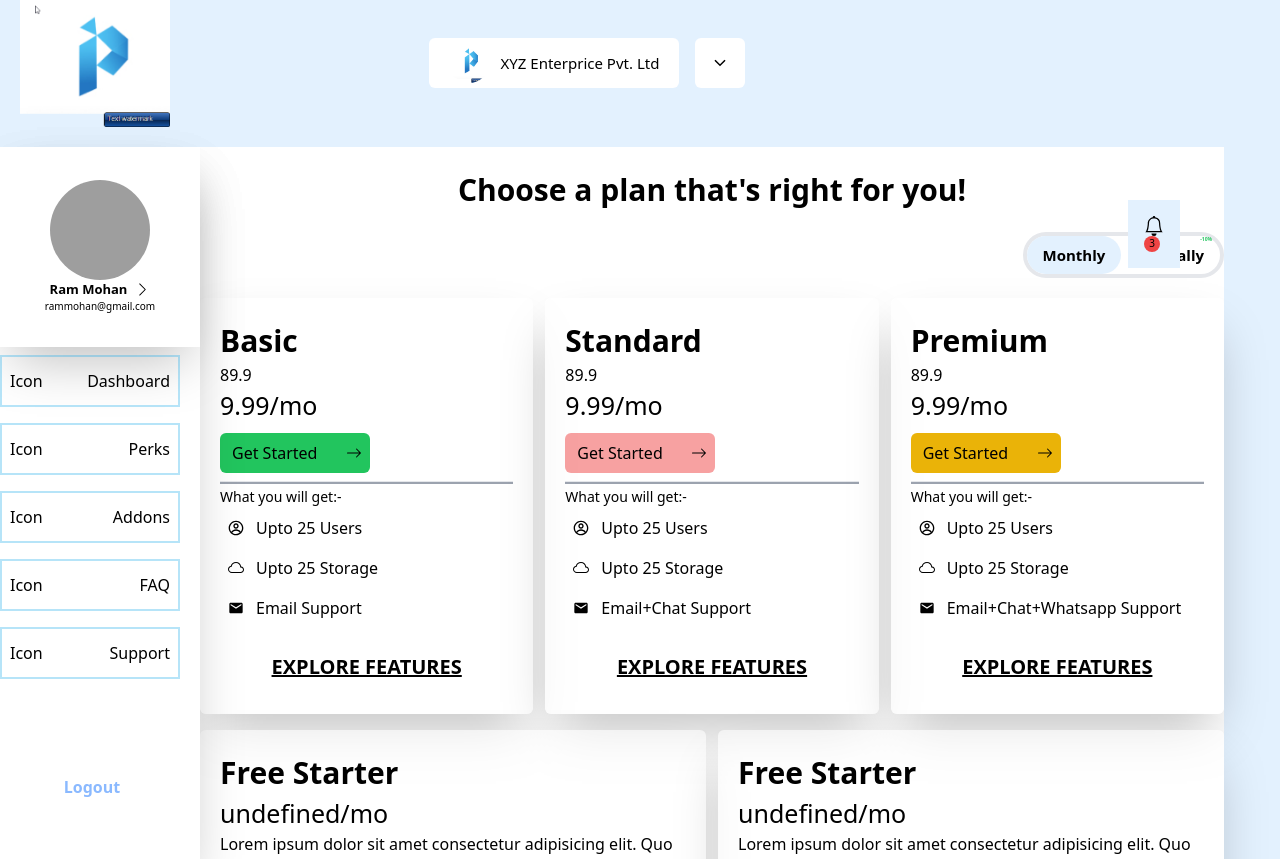
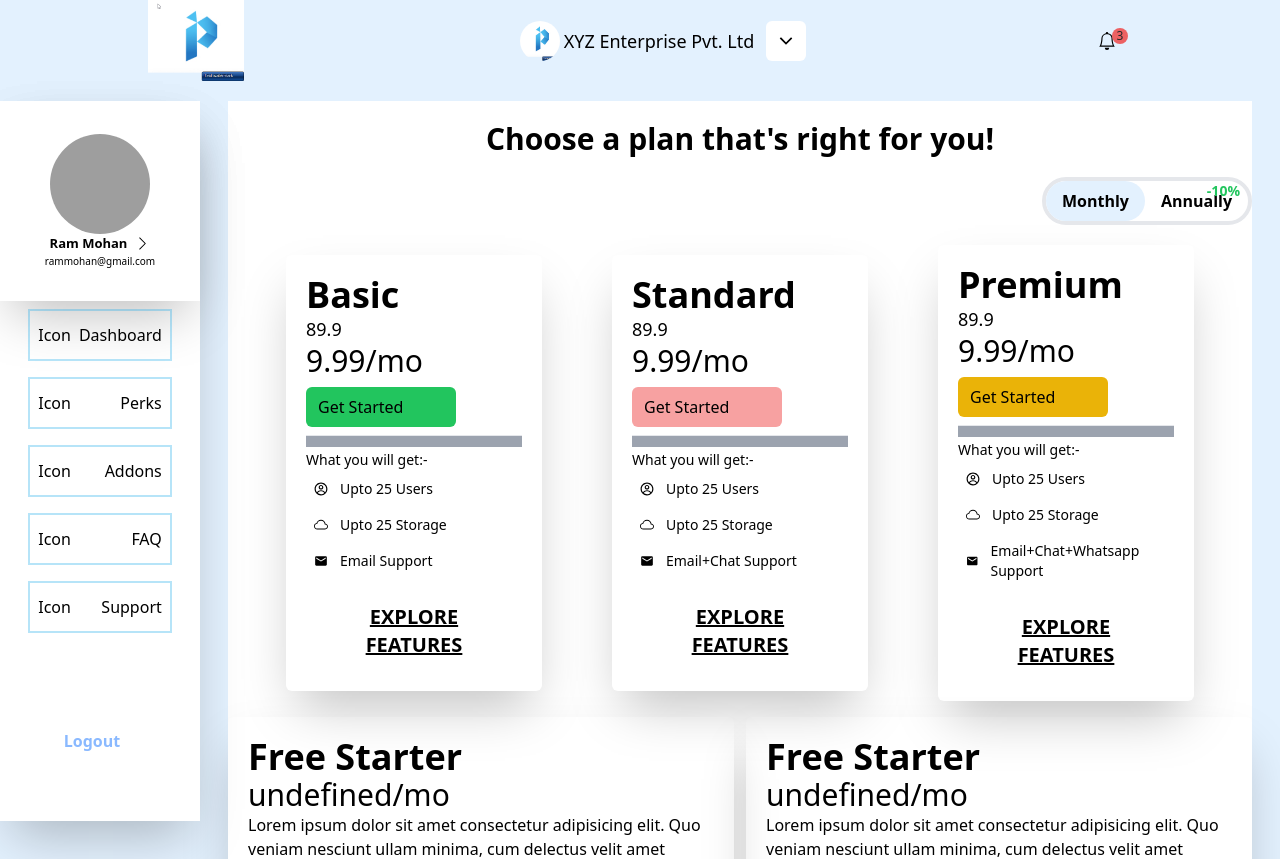
Before and after one commit to MuhammadShakkeer2030/UI-Exemplar, a React (Vite) app: page / in a window 1280 px wide. Shown: the top 859 px of the page. Built offline with nearby package versions, Linux system fonts and the light colour scheme; grey boxes are pictures that could not be loaded; some icons are missing.

Commit message:
Moblie repsonssive fixed

```diff
--- a/src/components/Header.tsx
+++ b/src/components/Header.tsx
@@ -8,32 +8,55 @@ interface HeaderProps {
 
 export const Header: React.FC<HeaderProps> = ({ toggleMenu }) => {
     return (
-        <header className="flex justify-center md:justify-between items-center md:px-5  w-[80%]">
+        // <header className="flex justify-center md:justify-between items-center md:px-5  w-[80%]">
 
-            <img src="/imgs/logo.png" alt="logo" className=" w-[100px] md:w-[150px] " />
+        //     <img src="/imgs/logo.png" alt="logo" className=" w-[100px] md:w-[150px] " />
 
-            {/* dropdown menu */}
-            <div className="flex gap-2 md:gap-4">
-                <div className="w-[150px] md:w-[250px] h-[50px] bg-white rounded-md flex gap-3 items-center justify-center">
-                    <img src="/imgs/logo.png" alt="logo" className="rounded-full w-[40px] h-[40px]" />
-                    <h5 className="text-[10px] md:text-[15px]">XYZ Enterprice Pvt. Ltd</h5>
+        //     {/* dropdown menu */}
+        //     <div className="flex gap-2 md:gap-4">
+        //         <div className="w-[150px] md:w-[250px] h-[50px] bg-white rounded-md flex gap-3 items-center justify-center">
+        //             <img src="/imgs/logo.png" alt="logo" className="rounded-full w-[40px] h-[40px]" />
+        //             <h5 className="text-xs md:text-[15px] lg:text-lg">XYZ Enterprice Pvt. Ltd</h5>
+        //         </div>
+        //         <div className="w-[50px] h-[50px] flex items-center justify-center bg-white rounded-md cursor-pointer">
+        //             <IoChevronDownSharp />
+        //         </div>
+        //     </div>
+
+        //     <div className="flex">
+        //         <button className="static lg:absolute top-[200px] right-[100px] z-50 group p-4 bg-primary">
+        //             <BsBell className="text-[20px] " />
+        //             <div className="w-4 h-4 rounded-full bg-red-500 text-[10px] group-hover:animate-pulse">3</div>
+        //         </button>
+        //         <button className="text-[50px] md:hidden" onClick={toggleMenu}><IoIosMenu /></button>
+        //     </div>
+        // </header>
+        <header className="flex justify-between items-center px-5 w-[80%] mx-auto">
+            {/* Logo */}
+            <img src="/imgs/logo.png" alt="Logo" className="w-16 md:w-24" />
+
+            {/* Company Name */}
+            <div className="hidden md:flex gap-3 items-center">
+                <div className="flex items-center gap-1">
+                    <img src="/imgs/logo.png" alt="Company Logo" className="w-10 h-10 rounded-full" />
+                    <h5 className="text-sm md:text-lg">XYZ Enterprise Pvt. Ltd</h5>
                 </div>
-                <div className="w-[50px] h-[50px] flex items-center justify-center bg-white rounded-md cursor-pointer">
-                    <IoChevronDownSharp />
+                <div className="w-10 h-10 flex items-center justify-center bg-white rounded-md cursor-pointer">
+                    <IoChevronDownSharp className="text-lg" />
                 </div>
             </div>
 
-            {/*     position: absolute;
-    top: 200px;
-    right: 100px;
-    z-index: 99; */}
-            <div className="flex">
-                <button className="static lg:absolute top-[200px] right-[100px] z-50 group p-4 bg-primary">
-                    <BsBell className="text-[20px] " />
-                    <div className="w-4 h-4 rounded-full bg-red-500 text-[10px] group-hover:animate-pulse">3</div>
+            {/* Notification Icon & Toggle Menu */}
+            <div className="flex items-center">
+                <button className="relative group p-4 bg-primary">
+                    <BsBell className="text-lg" />
+                    <div className="w-4 h-4 rounded-full bg-red-500 text-xs absolute top-3 right-1  group-hover:block animate-pulse">3</div>
                 </button>
-                <button className="text-[50px] md:hidden" onClick={toggleMenu}><IoIosMenu /></button>
+                <button className="text-3xl lg:hidden" onClick={toggleMenu}>
+                    <IoIosMenu />
+                </button>
             </div>
         </header>
+
     )
 }
--- a/src/components/Hero.tsx
+++ b/src/components/Hero.tsx
@@ -3,26 +3,52 @@ import { PlanCard } from "./PlanCard";
 
 export function Hero() {
     return (
-        <div className="w-full md:w-[80%] h-auto bg-white">
-            <div className="w-[350px] md:w-auto py-5 m-auto ">
-                <h3 className="text-[30px] font-bold text-center mb-4 md:mb-0">Choose a plan that's right for you!</h3>
-            </div>
+        // <div className="w-full md:w-[80%] h-auto bg-white">
+        //     <div className="w-[350px] md:w-auto py-5 m-auto ">
+        //         <h3 className="text-[30px] font-bold text-center mb-4 md:mb-0">Choose a plan that's right for you!</h3>
+        //     </div>
 
-            <div className="flex justify-end ">
-                {/* slide button */}
-                <div className="border-4 rounded-full">
-                    <button className=" bg-primary px-4 py-2 rounded-full font-semibold text-[10px] md:text-[15px]">Monthly</button><button className="  px-4 py-2 rounded-full relative font-semibold text-[10px] md:text-[15px]">Annually <span className="text-green-500 tex-[3px] md:text-[5px] absolute top-0 right-2">-10%</span> </button>
-                </div>
-            </div>
-            <div className="flex flex-col md:flex-row justify-evenly items-center gap-3 mt-5">
-                {planItems?.map((plan, index) => <PlanCard key={index} plan={plan} quickPlan={undefined} index={index}  customwidth={'w-[400px] md:w-[350px]'} />)}
+        //     <div className="flex justify-end ">
+        //         {/* slide button */}
+        //         <div className="border-4 rounded-full">
+        //             <button className=" bg-primary px-4 py-2 rounded-full font-semibold text-[10px] md:text-[15px]">Monthly</button><button className="  px-4 py-2 rounded-full relative font-semibold text-[10px] md:text-[15px]">Annually <span className="text-green-500 tex-[3px] md:text-[5px] absolute top-0 right-2">-10%</span> </button>
+        //         </div>
+        //     </div>
+        //     <div className="flex flex-col md:flex-row justify-evenly items-center gap-3 mt-5">
+        //         {planItems?.map((plan, index) => <PlanCard key={index} plan={plan} quickPlan={undefined} index={index}  customwidth={'w-[400px] md:w-[350px]'} />)}
 
 
-            </div>
-            <div className="flex flex-col md:flex-row  items-center gap-3 mt-4">
+        //     </div>
+        //     <div className="flex flex-col md:flex-row  items-center gap-3 mt-4">
 
-                {quickPlans?.map((plan, index) => <PlanCard key={index} quickPlan={plan} plan={undefined} index={index} customwidth={"w-full md:w-1/2"}/>)}
-            </div>
-        </div>
+        //         {quickPlans?.map((plan, index) => <PlanCard key={index} quickPlan={plan} plan={undefined} index={index} customwidth={"w-full md:w-1/2"}/>)}
+        //     </div>
+        // </div>
+        <div className="w-full md:w-[80%] mx-auto bg-white">
+  <div className="w-[350px] md:w-auto py-5 mx-auto">
+    <h3 className="text-3xl font-bold text-center mb-4 md:mb-0">Choose a plan that's right for you!</h3>
+  </div>
+
+  <div className="flex justify-end">
+    {/* Slide button */}
+    <div className="border-4 rounded-full">
+      <button className="bg-primary px-4 py-2 rounded-full font-semibold text-xs md:text-base">Monthly</button>
+      <button className="px-4 py-2 rounded-full relative font-semibold text-xs md:text-base">Annually<span className="text-green-500 text-xs md:text-sm absolute top-0 right-2">-10%</span></button>
+    </div>
+  </div>
+
+  <div className="flex flex-col lg:flex-row justify-evenly items-center gap-3 mt-5">
+    {planItems?.map((plan, index) => (
+      <PlanCard key={index} plan={plan} quickPlan={undefined} index={index} customstyle={'w-[350px] md:w-2/3  lg:w-1/4'} />
+    ))}
+  </div>
+
+  <div className="flex flex-col lg:flex-row items-center gap-3 mt-4">
+    {quickPlans?.map((plan, index) => (
+      <PlanCard key={index} quickPlan={plan} plan={undefined} index={index} customstyle="w-auto md:w-4/5 lg:1/2 mx-5 md:mx-0" />
+    ))}
+  </div>
+</div>
+
     )
 }
--- a/src/components/PlanCard.tsx
+++ b/src/components/PlanCard.tsx
@@ -12,40 +12,69 @@ interface PlansCardProps {
     quickPlan: QuickPlanProps | undefined
     style?: StyleProps | undefined
     index: number,
-    customwidth: string
+    customstyle: string
 }
 
-export const PlanCard: FC<PlansCardProps> = ({ index, plan, quickPlan, customwidth }) => {
+export const PlanCard: FC<PlansCardProps> = ({ index, plan, quickPlan, customstyle }) => {
     // const { discount, plan:plan1, price, storage, support, user } = plan
     // const {  plan: plan2, support: support2, user: user2, storage: storage2 } = quickPlan
 
     return (
-        <div className={` ${customwidth} shadow-2xl rounded-md bg-[#ffffff]/60 p-5 `}>
+        // <div className={` ${customwidth} shadow-2xl rounded-md bg-[#ffffff]/60 p-5 `}>
+        //     <div>
+        //         <h2 className=" md:text-[30px] font-semibold">{plan?.plan || quickPlan?.plan}</h2>
+        //         <span className="stroke-current">{plan?.discount}</span>
+        //         <h4 className=" md:text-[25px] font-medium">{`${plan?.price}/mo`}  </h4>
+
+        //         <p>{    quickPlan?.descr}</p>
+        //         <button className={`flex items-center relative group w-[150px] gap-2  rounded-md my-2 py-2 px-3 ${index === 0 && "bg-green-500"} ${index === 1 && "bg-red-500/50"} ${index === 2 && "bg-yellow-500"} transition-transform  hover:bg-primary transform hover:scale-95`}>Get Started
+        //             <span className="transition-all absolute z-50 right-2 opacity-100 group-hover:right-0 group-hover:opacity-100">
+        //                 <BsArrowRight />
+        //             </span>
+        //         </button>
+
+        //     </div>
+        //     <hr className="h-[3px] bg-gray-400" />
+        //     <div>
+        //         <span className="text-sm">What you will get:-</span>
+        //         <div className="ml-2">
+        //             <p className="flex items-center gap-3  py-2 text[13px]"><CgProfile />Upto {plan?.user || quickPlan?.user} Users</p>
+        //             <p className="flex items-center gap-3  py-2 text[13px]"><BsCloud />Upto {plan?.storage || quickPlan?.storage} Storage</p>
+        //             <p className="flex items-center gap-3  py-2 text[13px]"><MdEmail /> {plan?.support || quickPlan?.support} Support</p>
+        //         </div>
+        //         <div className="text-center mt-3">
+        //             <button className="underline text-[20px] font-semibold hover:bg-primary transition-colors px-5 py-3 rounded-md">EXPLORE FEATURES</button>
+        //         </div>
+        //     </div>
+        // </div>
+
+        <div className={`  shadow-2xl rounded-md bg-opacity-60 p-5 ${customstyle}`}>
             <div>
-                <h2 className=" md:text-[30px] font-semibold">{plan?.plan || quickPlan?.plan}</h2>
-                <span className="stroke-current">{plan?.discount}</span>
-                <h4 className=" md:text-[25px] font-medium">{`${plan?.price}/mo`}  </h4>
+                <h2 className="text-3xl md:text-3xl lg:text-4xl font-semibold">{plan?.plan || quickPlan?.plan}</h2>
+                <span className="text-base md:text-lg">{plan?.discount}</span>
+                <h4 className="text-2xl md:text-2xl lg:text-3xl font-medium">{`${plan?.price}/mo`}</h4>
 
-                <p>{    quickPlan?.descr}</p>
-                <button className={`flex items-center relative group w-[150px] gap-2  rounded-md my-2 py-2 px-3 ${index === 0 && "bg-green-500"} ${index === 1 && "bg-red-500/50"} ${index === 2 && "bg-yellow-500"} transition-transform  hover:bg-primary transform hover:scale-95`}>Get Started
-                    <span className="transition-all absolute z-50 right-2 opacity-100 group-hover:right-0 group-hover:opacity-100">
+                <p>{quickPlan?.descr}</p>
+                <button className={`flex items-center gap-2 relative group w-[150px] rounded-md my-2 py-2 px-3 ${index === 0 && "bg-green-500"} ${index === 1 && "bg-red-500/50"} ${index === 2 && "bg-yellow-500"} transition-transform  hover:bg-primary transform hover:scale-95`}>
+                    Get Started
+                    <span className="absolute z-10 right-2 opacity-0 group-hover:right-0 group-hover:opacity-100 transition-all">
                         <BsArrowRight />
                     </span>
                 </button>
-
             </div>
-            <hr className="h-[3px] bg-gray-400" />
+            <hr className="h-1 md:h-3 bg-gray-400" />
             <div>
-                <span className="text-sm">What you will get:-</span>
+                <span className="text-xs md:text-sm">What you will get:-</span>
                 <div className="ml-2">
-                    <p className="flex items-center gap-3  py-2 text[13px]"><CgProfile />Upto {plan?.user || quickPlan?.user} Users</p>
-                    <p className="flex items-center gap-3  py-2 text[13px]"><BsCloud />Upto {plan?.storage || quickPlan?.storage} Storage</p>
-                    <p className="flex items-center gap-3  py-2 text[13px]"><MdEmail /> {plan?.support || quickPlan?.support} Support</p>
+                    <p className="flex items-center gap-3 py-2 text-xs md:text-sm"><CgProfile />Upto {plan?.user || quickPlan?.user} Users</p>
+                    <p className="flex items-center gap-3 py-2 text-xs md:text-sm"><BsCloud />Upto {plan?.storage || quickPlan?.storage} Storage</p>
+                    <p className="flex items-center gap-3 py-2 text-xs md:text-sm"><MdEmail /> {plan?.support || quickPlan?.support} Support</p>
                 </div>
                 <div className="text-center mt-3">
-                    <button className="underline text-[20px] font-semibold hover:bg-primary transition-colors px-5 py-3 rounded-md">EXPLORE FEATURES</button>
+                    <button className="text-lg md:text-xl underline font-semibold hover:bg-primary transition-colors px-5 py-3 rounded-md">EXPLORE FEATURES</button>
                 </div>
             </div>
         </div>
+
     );
 };
--- a/src/components/Sidebar.tsx
+++ b/src/components/Sidebar.tsx
@@ -12,26 +12,53 @@ export const Sidebar: FC<SideProps> = ({ setShowSidebar, showSidebar }) => {
 
 
     return (
-        <aside className={` shadow-2xl flex justify-center absolute md:relative  w-[200px]   h-[90vh]  z-50 ${showSidebar ? "block" : "hidden md:block"} `}>
+        // <aside className={` shadow-2xl flex justify-center absolute md:relative  w-[200px]   h-[90vh]  z-50 ${showSidebar ? "block" : "hidden md:block"} `}>
 
 
-            <button onClick={() => setShowSidebar(false)} className={`absolute top-2  right-2 md:hidden`}>X</button>
+        //     <button onClick={() => setShowSidebar(false)} className={`absolute top-2  right-2 md:hidden`}>X</button>
 
 
-            <div style={{ height: "inherit" }} className="absolute w-[200px] flex flex-col items-center bg-white">
-                {/* logo show on mubile only */}
+        //     <div style={{ height: "inherit" }} className="absolute w-[200px] flex flex-col items-center bg-white">
+        //         {/* logo show on mubile only */}
+        //         {/* <img src="/imgs/logo.png" alt="logo" className="w-[200px] md:hidden" /> */}
+
+        //         <Profile />
+        //         <div className="w-[200px] flex flex-col flex-start" >
+        //             {sideLinks?.map((link) => <li key={link.id} className="list-none flex gap-2 items-center justify-between py-3 transition-colors hover:bg-primary cursor-pointer  max-w-[180px] px-2 font-medium border-2 border-sky-500/30 my-2">
+        //                 <span>{`Icon`}</span>
+        //                 <p>{link.link}</p>
+        //             </li>)}
+        //         </div>
+
+        //         <button className="flex items-center p-2 hover:bg-primary font-bold text-[#8ab9ff] md:mt-20">Logout <PiPower /> </button>
+        //     </div>
+        // </aside>
+
+        //     background: white;
+        // height: 100vh;
+        // position: fixed;
+        // top: 0;
+        <aside className={`shadow-2xl flex justify-start px-5 md:px-0 fixed h-[100vh] bg-white top-0 lg:relative w-[200px] md:h-[90vh] z-50 ${showSidebar ? "w-full h-full" : "hidden lg:block"} overscroll-hidden md:overscroll-none`}>
+            <button onClick={() => setShowSidebar(false)} className="absolute top-2 right-5 z-50 lg:hidden">X</button>
+            <div style={{ height: "inherit" }} className="absolute  md:w-full flex flex-col items-center bg-white">
+                {/* Logo show on mobile only */}
                 {/* <img src="/imgs/logo.png" alt="logo" className="w-[200px] md:hidden" /> */}
-
                 <Profile />
-                <div className="w-[200px] flex flex-col flex-start" >
-                    {sideLinks?.map((link) => <li key={link.id} className="list-none flex gap-2 items-center justify-between py-3 transition-colors hover:bg-primary cursor-pointer  max-w-[180px] px-2 font-medium border-2 border-sky-500/30 my-2">
-                        <span>{`Icon`}</span>
-                        <p>{link.link}</p>
-                    </li>)}
+                <div className=" flex flex-col flex-start">
+                    {sideLinks?.map((link) => (
+                        <li
+                            key={link.id}
+                            className="list-none flex gap-2 items-center justify-between py-3 transition-colors hover:bg-primary cursor-pointer max-w-[180px] px-2 font-medium border-2 border-sky-500/30 my-2"
+                        >
+                            <span>{`Icon`}</span>
+                            <p>{link.link}</p>
+                        </li>
+                    ))}
                 </div>
-
                 <button className="flex items-center p-2 hover:bg-primary font-bold text-[#8ab9ff] md:mt-20">Logout <PiPower /> </button>
             </div>
         </aside>
+
+
     );
 };
--- a/src/pages/Dashboard.tsx
+++ b/src/pages/Dashboard.tsx
@@ -9,12 +9,10 @@ const Dashboard = () => {
     }
     return (
         <div className="bg-primary flex flex-col">
-            <div>
-                <Header toggleMenu={toggleMenu} />
+            <Header toggleMenu={toggleMenu} />
 
 
 
-            </div>
             <div className="mt-2 md:mt-5 relative flex h-auto">
                 <Sidebar showSidebar={showSidebar}
                     setShowSidebar={setShowSidebar} />
```
